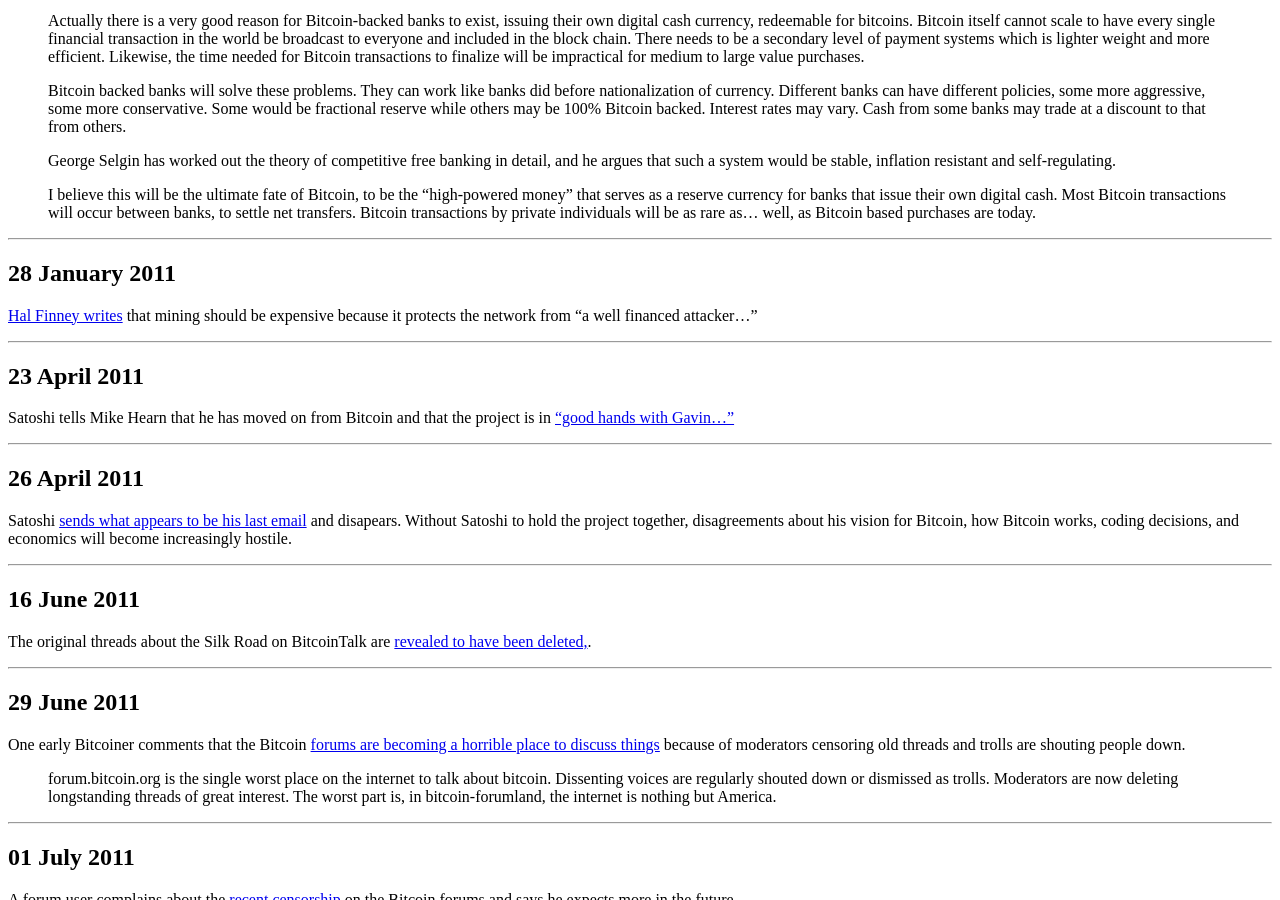
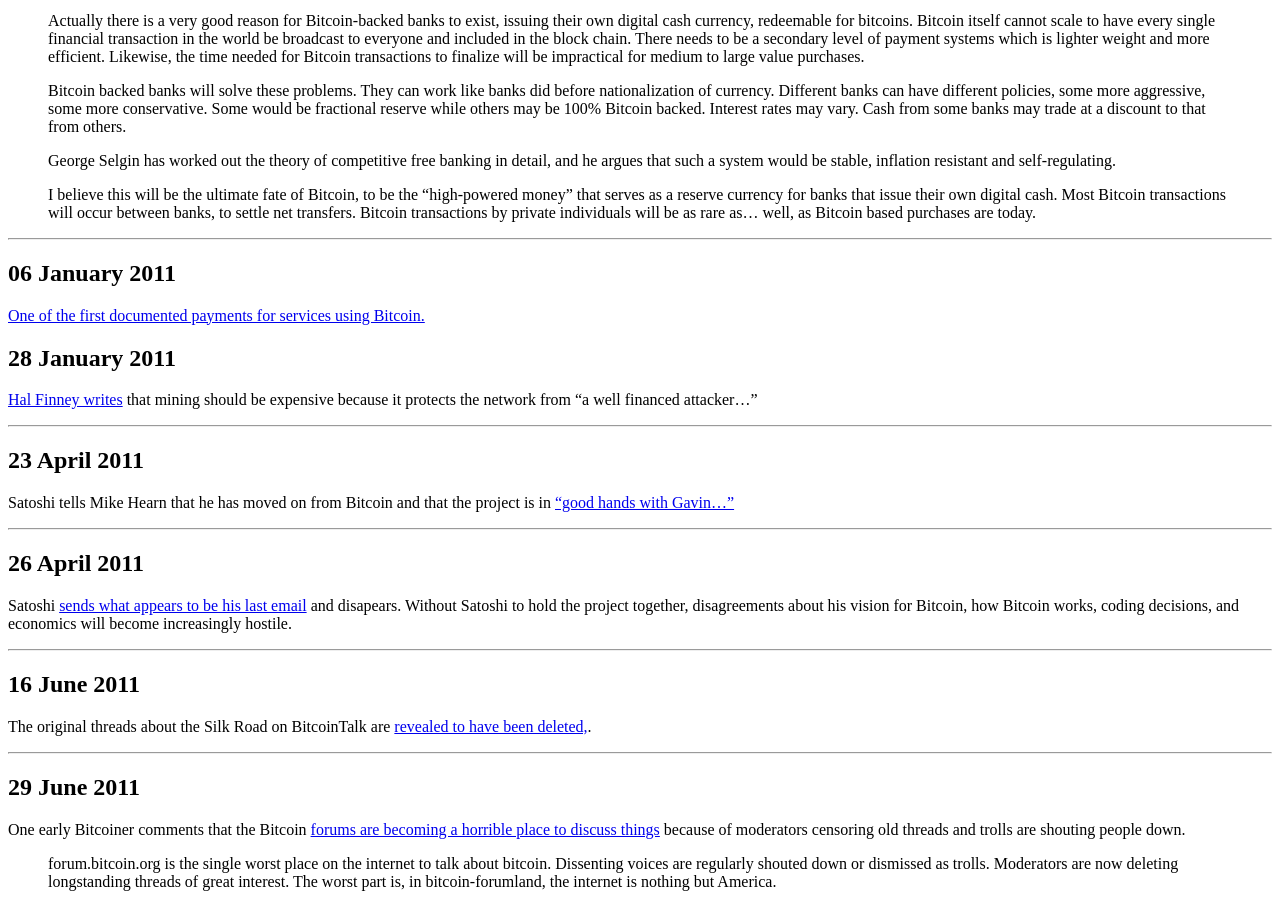
Before and after one commit to derykmakgill/website, a Jekyll site: the page built from testbtc.md, in a window 1280 px wide and 900 px high, scrolled down 7808 px. Built offline with Jekyll 4.4.1, drawn with Linux system fonts in a browser that asks for light colours; a script that is not in the unit is left out.

Commit message:
Update testbtc.md

```diff
--- a/testbtc.md
+++ b/testbtc.md
@@ -441,6 +441,10 @@
 >I believe this will be the ultimate fate of Bitcoin, to be the "high-powered money" that serves as a reserve currency for banks that issue their own digital cash. Most Bitcoin transactions will occur between banks, to settle net transfers. Bitcoin transactions by private individuals will be as rare as... well, as Bitcoin based purchases are today.
 
 ---
+
+## 06 January 2011
+
+[One of the first documented payments for services using Bitcoin.](https://web.archive.org/web/20130618021437/http://www.bitcoinblogger.com/2011/01/power-of-bitcoins.html)
 
 ## 28 January 2011
 
```
